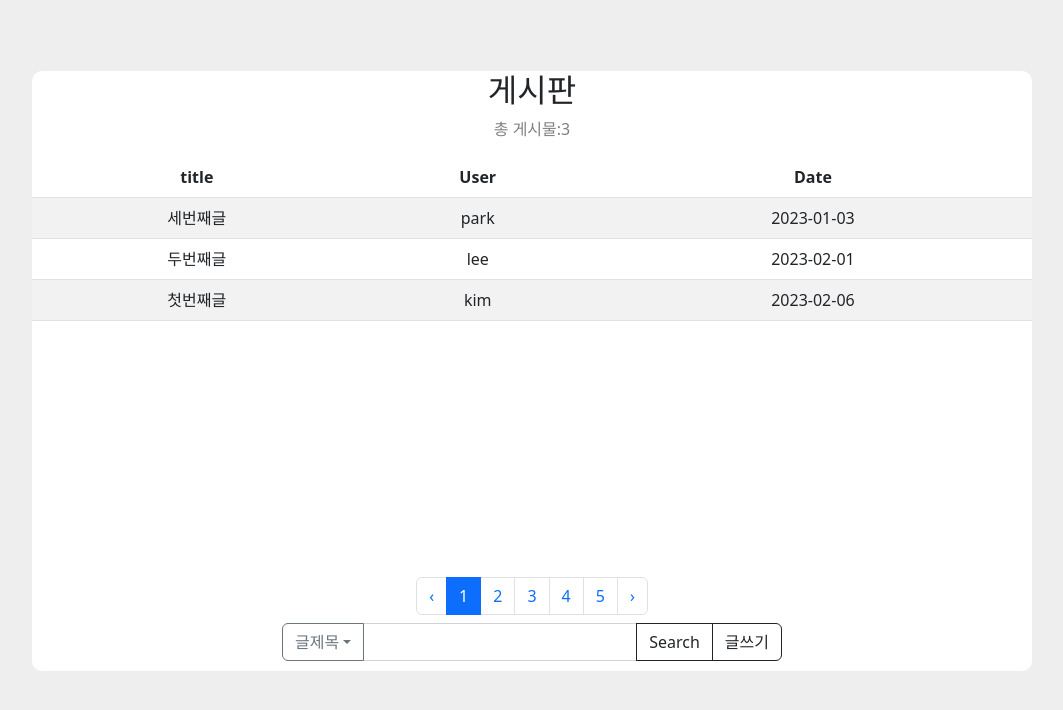
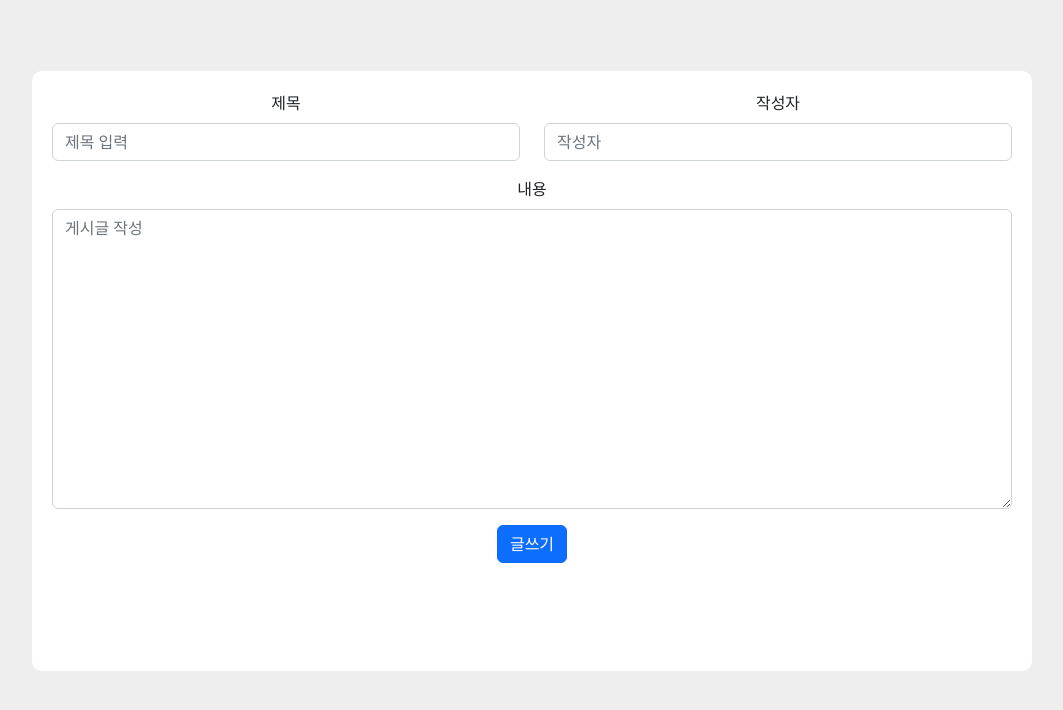
Before and after one commit to finance-MTB/board_project, a React (Create React App) app in the folder Front-end/board/: page /write in a window 1280 px wide. Shown: the top 710 px of the page, without its empty margins (108-1171 px from the left). Built offline with nearby package versions, Linux system fonts and the light colour scheme.

Commit message:
redux store 추가함수 / route 설치 및 구현 / 글쓰기 페이지 구현 / 작성한 글 추가기능까지 구현완료

```diff
--- a/Front-end/board/src/App.css
+++ b/Front-end/board/src/App.css
@@ -21,10 +21,12 @@ div{
   transition: all 1s;
   opacity: 0;
 }
-.modal-bg {
-  background: white;
-  border-radius: 5px;
-  padding: 30px;
+.float-right{
+  float: right;
+  position: relative;
+  bottom: 46px;
+  right: 40px;
+  width: 90px;
 }
 .white-bg{
   background-color: white;
@@ -33,6 +35,9 @@ div{
   margin: auto;
   margin-top: 70px;
   border-radius: 10px;
+}
+.writeForm{
+  padding: 20px;
 }
 .tableHeight{
   height: 420px;
--- a/Front-end/board/src/App.js
+++ b/Front-end/board/src/App.js
@@ -1,10 +1,15 @@
 import './App.css';
 import Board from './Board';
+import Write from './Write';
+import 'bootstrap/dist/css/bootstrap.min.css';
+import { Route, Routes } from 'react-router-dom';
+
 function App() {
   return (
-    <div className="App">
-      <Board />
-    </div>
+    <Routes>
+      <Route path='/' element={<Board/>} />
+      <Route path='/write' element={<Write/>}/>
+    </Routes>
   );
 }
 
--- a/Front-end/board/src/Board/BoardPresenter.js
+++ b/Front-end/board/src/Board/BoardPresenter.js
@@ -8,6 +8,7 @@ import SearchandWrite from '../Component/SearchandWrite';
 const BoardPresenter = ({
   data
 }) =>(
+  <div className='App'>
     <div className='grey-bg'>
       <div className='white-bg'>
         <Header data={data}/>
@@ -16,6 +17,7 @@ const BoardPresenter = ({
         <SearchandWrite/>
       </div>
     </div>
+  </div>
 )
 
 
--- a/Front-end/board/src/Component/BoardTable.js
+++ b/Front-end/board/src/Component/BoardTable.js
@@ -1,5 +1,4 @@
 import React from 'react'
-import 'bootstrap/dist/css/bootstrap.min.css';
 import Table from 'react-bootstrap/Table';
 
 const BoardTable = ({
--- a/Front-end/board/src/Component/PaginationBar.js
+++ b/Front-end/board/src/Component/PaginationBar.js
@@ -1,5 +1,5 @@
 import React from 'react'
-import 'bootstrap/dist/css/bootstrap.min.css';
+
 import Pagination from 'react-bootstrap/Pagination';
 
 
--- a/Front-end/board/src/Component/SearchandWrite.js
+++ b/Front-end/board/src/Component/SearchandWrite.js
@@ -4,7 +4,8 @@ import DropdownButton from 'react-bootstrap/DropdownButton';
 import Form from 'react-bootstrap/Form';
 import InputGroup from "react-bootstrap/InputGroup";
 import { Button } from 'react-bootstrap';
-import WriteModal from './WriteModal';
+import { Link } from 'react-router-dom';
+
 const SearchandWrite = () => (
   <div>
     <InputGroup className="display-center mb-2 w-50">
@@ -20,8 +21,8 @@ const SearchandWrite = () => (
 
       <Form.Control aria-label="Text input with dropdown button" />
       <Button variant="outline-dark">Search</Button>
-      <Button variant="outline-dark">글쓰기</Button>
     </InputGroup>
+    <Link to='/write'><Button className='float-right' variant="outline-dark">글쓰기</Button></Link>
   </div>
 );
 
--- a/Front-end/board/src/Component/WriteModal.js
+++ /dev/null
@@ -1,24 +0,0 @@
-import React from 'react'
-
-const WriteModal = ()=>(
-  <div class="black-bg">
-      <div class="modal-bg">
-        <h4>로그인하세요</h4>
-
-        <form action="success.html">
-          <div class="my-3">
-            <input type="text" id="loginId" class="form-control"/>
-            </div>
-            <div class="my-3">
-              <input type="password" id="password" class="form-control"/>
-            </div>
-
-            <button type="submit" class="btn btn-primary" id="send">전송</button>
-            <button type="button" class="btn btn-danger" id="close">닫기</button>
-        </form>
-
-      </div>
-    </div>
-)
-
-export default WriteModal
--- /dev/null
+++ b/Front-end/board/src/Write/WriteContainer.js
@@ -0,0 +1,40 @@
+import React, { useState } from 'react'
+import WritePresenter from './WritePresenter'
+import { addData } from '../store';
+import { useDispatch } from 'react-redux';
+
+function WriteContainer() {
+  //const [newdata, setNewdata] = useState("")
+  const [newtitle, setNewtitle] = useState("")
+  const [newuser, setNewuser] = useState("")
+  const [newcontent, setNewcontent] = useState("")
+  const date = new Date()
+  const year = date.getFullYear();
+  const month = date.getMonth() + 1;
+  const day = date.getDate();
+  const dispatch = useDispatch()
+
+  const handelClickAddBtn = () =>{
+    const total = {
+      title : newtitle,
+      user : newuser,
+      content : newcontent,
+      date: `${year}-${month}-${day}`
+    }
+    // setNewdata(total)
+    // console.log(newdata)
+    dispatch(addData(total))
+  };
+
+  return (
+    <WritePresenter
+    dispatch={dispatch}
+    setNewtitle={setNewtitle}
+    setNewuser={setNewuser}
+    setNewcontent={setNewcontent}
+
+    onClickAddBtn={handelClickAddBtn}/>
+  )
+}
+
+export default WriteContainer
--- /dev/null
+++ b/Front-end/board/src/Write/WritePresenter.js
@@ -0,0 +1,48 @@
+import React from 'react'
+import Button from 'react-bootstrap/Button';
+import Col from 'react-bootstrap/Col';
+import Form from 'react-bootstrap/Form';
+import Row from 'react-bootstrap/Row';
+
+
+import { Link } from 'react-router-dom';
+
+
+const WritePresenter = ({
+  setNewtitle,
+  setNewuser,
+  setNewcontent,
+  onClickAddBtn,
+}) =>(
+
+  <div className='App'>
+    <div className='grey-bg'>
+      <div className='white-bg writeForm'>
+      <Form>
+      <Row className="mb-3">
+        <Form.Group as={Col} controlId="formGridEmail">
+          <Form.Label>제목</Form.Label>
+          <Form.Control type="text" placeholder="제목 입력" onChange={(e)=>{setNewtitle(e.target.value)}}/>
+
+        </Form.Group>
+        <Form.Group as={Col} controlId="formGridPassword">
+          <Form.Label>작성자</Form.Label>
+          <Form.Control type="text" placeholder="작성자" onChange={(e)=>{setNewuser(e.target.value)}}/>
+        </Form.Group>
+      </Row>
+
+      <Form.Group className="mb-3" controlId="formGridAddress1">
+        <Form.Label>내용</Form.Label>
+        <Form.Control style={{height:'300px'}} as='textarea' placeholder="게시글 작성" onChange={(e)=>{setNewcontent(e.target.value)}}/>
+      </Form.Group>
+
+      <Link to='/'>
+        <Button variant="primary" onClick={onClickAddBtn}>글쓰기</Button>
+      </Link>
+    </Form>
+      </div>
+    </div>
+  </div>
+)
+
+export default WritePresenter
--- /dev/null
+++ b/Front-end/board/src/Write/index.js
@@ -0,0 +1,2 @@
+import Write from './WriteContainer'
+export default Write
--- a/Front-end/board/src/store.js
+++ b/Front-end/board/src/store.js
@@ -8,24 +8,31 @@ const data = createSlice({
       title: "세번째글",
       user: "park",
       content: "세번째 글내용입니다.",
-      date: "2023-01-03",
+      date: "2023-2-03",
     },
     {
       title: "두번째글",
       user: "lee",
       content: "두번째 글내용입니다.",
-      date: "2023-02-01",
+      date: "2023-1-29",
     },
     {
-
       title: "첫번째글",
       user: "kim",
       content: "첫번째 글내용입니다.",
-      date: "2023-02-06",
+      date: "2023-1-06",
     },
-  ]
+  ],
+  reducers : {
+    addData(state, action){
+      state.unshift(action.payload);
+      console.log(state)
+    }
+  }
 });
 
+
+export const {addData} = data.actions
 export default configureStore({
   reducer: {
     data : data.reducer
```
Lines whose indentation alone changed are shown as unchanged.
